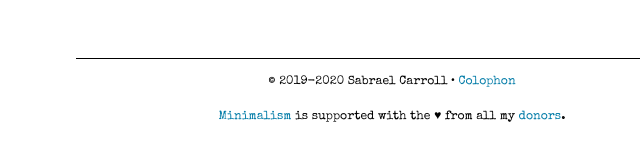
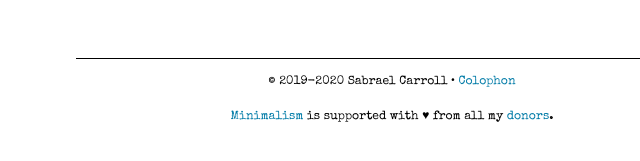
Before and after one commit to rabbitDumpling/rabbitdumpling.github.io, a Jekyll site: the page built from index.md, in a window 1280 px wide. Shown: the part 235-396 px from the top of the page, without its empty margins (248-888 px from the left). Built offline with Jekyll 4.4.1, drawn with Linux system fonts in a browser that asks for light colours; nearby versions of some CDN libraries.

Commit message:
Modify minor theme details

```diff
--- a/_includes/footer.html
+++ b/_includes/footer.html
@@ -4,6 +4,6 @@
     <a href="{{ site.url }}{{ site.baseurl }}/colophon/">Colophon</a>
   </p>
   <p>
-    <a href="{{ site.url }}">Minimalism</a> is supported with the &#9829; from all my <a href="https://ko-fi.com/rabbitdumpling">donors</a>.
+    <a href="{{ site.url }}">Minimalism</a> is supported with &#9829; from all my <a href="https://ko-fi.com/rabbitdumpling">donors</a>.
   </p>
 </div>
--- a/_layouts/category.html
+++ b/_layouts/category.html
@@ -6,7 +6,7 @@
 		{% include logo.html %}
 		{% include nav.html %}
 		<div id="content-left">
-      <h2>{{page.category}}</h2>
+      <h2 id="category">{{page.category | replace: "_", "&nbsp"}}</h2>
       {% assign content = page.content | strip_newlines %}
       {% if content != ""  %}
         {{content}}
--- a/_layouts/default.html
+++ b/_layouts/default.html
@@ -7,7 +7,8 @@
 		{% include nav.html %}
 		<div id="content-left">
       <h2>{{page.title}}</h2>
-      {{content}}
+	  {{content}}
+        <div id="author">{{ page.author }}</div>
 		</div>
 		{% include footer.html %}
 	</div>
--- a/_layouts/post.html
+++ b/_layouts/post.html
@@ -10,6 +10,7 @@
         <h2>{{ page.title }}</h2>
         <i>posted on {{ page.date | date: "%-d %b %Y" }}</i>
         {{ content }}
+        <div id="author">{{ page.author }}</div>
         {% if page.categories.size > 0 %}
           <div id="categories">
             <p><b>Categories:</b>&nbsp;
--- a/assets/css/style.css
+++ b/assets/css/style.css
@@ -98,6 +98,10 @@ a:hover	{
 	color: grey;
 }
 
+#category {
+	text-transform: capitalize;
+}
+
 #categories a, #categories a:link, #categories a:visited {
 	text-decoration: none;
 	padding: 0.1em 0.5em 0.1em 0.5em;
@@ -105,6 +109,10 @@ a:hover	{
 
 #categories a:hover {
 	text-decoration: underline;
+}
+
+#author {
+	text-align: right;
 }
 
 @media screen and (max-width: 850px) {
```
